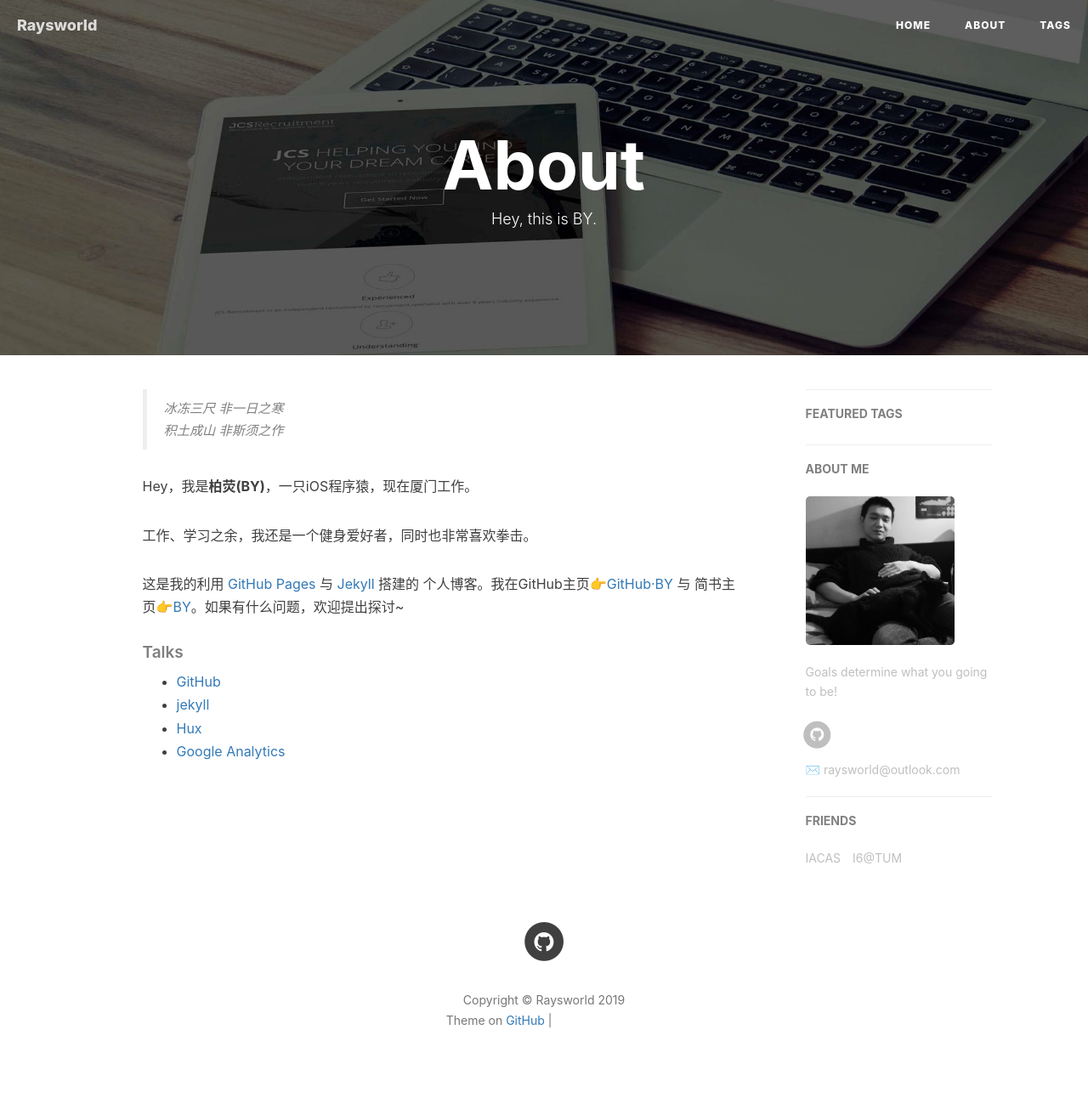
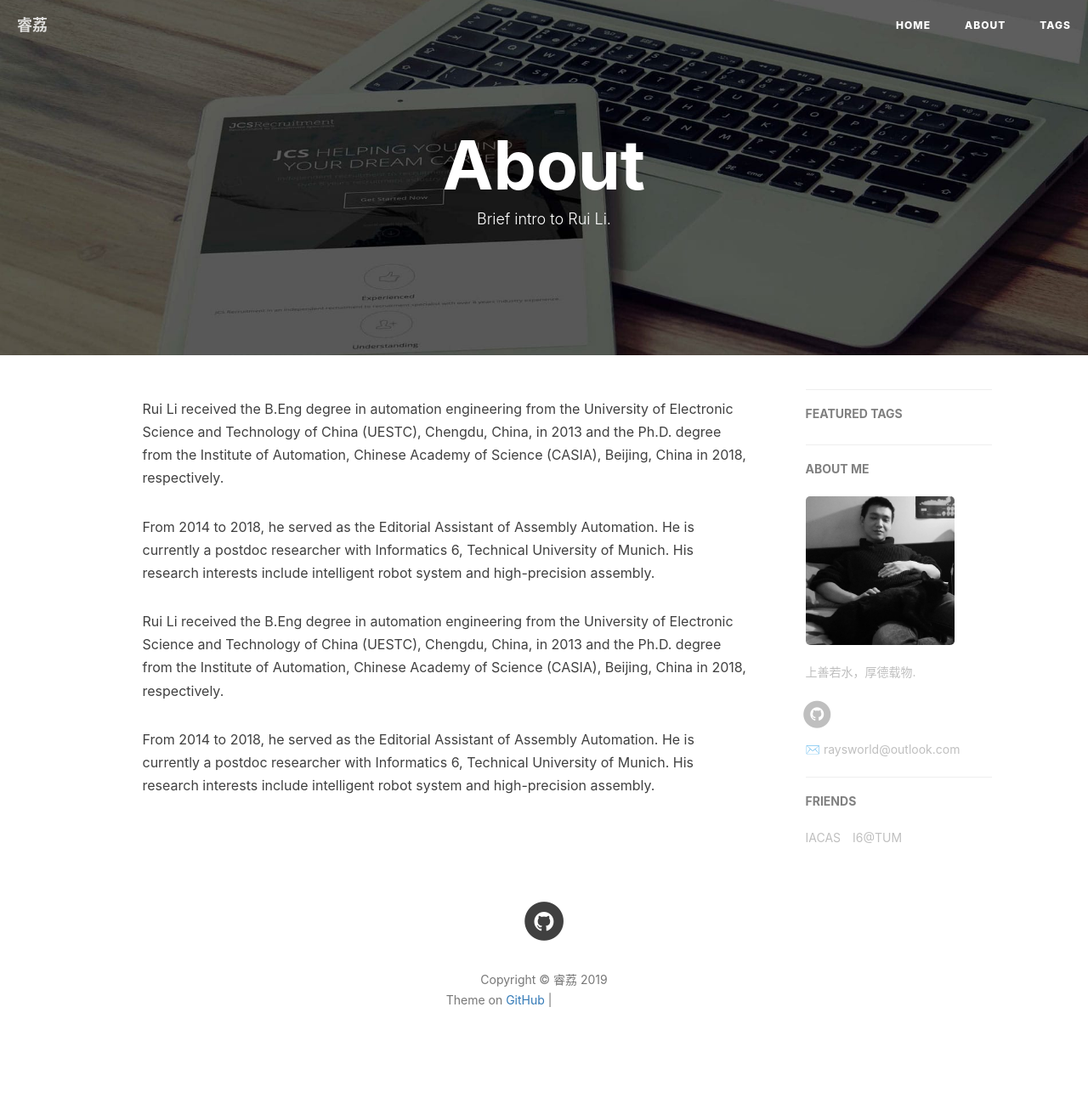
Before and after one commit to raysworld/raysworld.github.io, a Jekyll site: the page built from about.html, in a window 1280 px wide. Shown: the whole page at 85% size. Built offline with Jekyll 4.4.1, drawn with Linux system fonts in a browser that asks for light colours; nearby versions of some CDN libraries; comment, search, counter and statistics services are not loaded; after the commit the page ends 1281 px from its top, so only the background shows below that; grey boxes are pictures that could not be loaded.

Commit message:
update bio

```diff
--- a/_config.yml
+++ b/_config.yml
@@ -1,5 +1,5 @@
 # Site settings
-title: Raysworld
+title: 睿荔
 SEOTitle: Rui' s Blog
 header-img: img/post-bg-desk.jpg
 email: raysworld@outlook.com
@@ -11,7 +11,7 @@ github_repo: "https://github.com/raysworld/raysworld.github.io.git" # you code r
 
 # Sidebar settings
 sidebar: true                           # whether or not using Sidebar.
-sidebar-about-description: "Goals determine what you going to be!"
+sidebar-about-description: "上善若水，厚德载物."
 sidebar-avatar: /img/about-BY-gentle.jpg      # use absolute URL, seeing it's used in both `/` and `/about/`
 
 
--- a/about.html
+++ b/about.html
@@ -1,7 +1,7 @@
 ---
 layout: page
 title: "About"
-description: "Hey, this is BY."
+description: "Brief intro to Rui Li."
 header-img: "img/post-bg-rwd.jpg"
 ---
 
@@ -15,47 +15,18 @@ header-img: "img/post-bg-rwd.jpg"
 <div class="zh post-container">
 
     <!--copied from markdown -->
-    <blockquote><p>冰冻三尺 非一日之寒<br>
-    积土成山 非斯须之作</p></blockquote>
+    <p>Rui Li received the B.Eng degree in automation engineering from the University of Electronic Science and Technology of China (UESTC), Chengdu, China, in 2013 and the Ph.D. degree from the Institute of Automation, Chinese Academy of Science (CASIA), Beijing, China in 2018, respectively.</p>
+    <p>From 2014 to 2018, he served as the Editorial Assistant of Assembly Automation. He is currently a postdoc researcher with Informatics 6, Technical University of Munich. His research interests include intelligent robot system and high-precision assembly.</p>
 
-    <p>Hey，我是<strong>柏荧(BY)</strong>，一只iOS程序猿，现在厦门工作。</p>
-
-    <p>工作、学习之余，我还是一个健身爱好者，同时也非常喜欢拳击。</p>
-
-    <p>这是我的利用 <a href="https://pages.github.com/">GitHub Pages</a> 与 <a href="http://jekyll.com.cn/">Jekyll</a> 搭建的 个人博客。我在GitHub主页<a href="https://github.com/qiubaiying">👉GitHub·BY</a> 与 简书主页<a href="https://http://www.jianshu.com/u/e71990ada2fd">👉BY</a>。如果有什么问题，欢迎提出探讨~</p>
-
-    <p></p>
-
-    <h5>Talks</h5>
-
-    <ul>
-        <li><a href="https://github.com">GitHub</a></li>
-        <li><a href="http://jekyll.com.cn/">jekyll</a></li>
-        <li><a href="http://huangxuan.me/">Hux</a></li>
-        <li><a href="https://analytics.google.com/analytics">Google Analytics</a></li>
-    </ul>
 </div>
 
 <!-- English Version -->
-<!-- <div class="en post-container">
-    <blockquote><p>Yet another iOS Developer. <br>
-    Yet another Life-long Student.</p></blockquote>
+<div class="en post-container">
 
-    <p>Hi, I am <strong>Baiying Qiu</strong>，you can call me <strong>BY</strong>. I am an iOS software engineer and currently working in Xiamen</p>
+    <p>Rui Li received the B.Eng degree in automation engineering from the University of Electronic Science and Technology of China (UESTC), Chengdu, China, in 2013 and the Ph.D. degree from the Institute of Automation, Chinese Academy of Science (CASIA), Beijing, China in 2018, respectively.</p>
+    <p>From 2014 to 2018, he served as the Editorial Assistant of Assembly Automation. He is currently a postdoc researcher with Informatics 6, Technical University of Munich. His research interests include intelligent robot system and high-precision assembly.</p>
 
-    <p>This is my personal blog, through making Github Pages and Jekyll.My GitHub  👉 <a href="http://github.com/qiubaiying">Github·BY</a>.</p>
-
-    <p>I am a sports enthusiast, I like fitness, running and boxing.</p>
-
-    <h5>Talks</h5>
-
-    <ul>
-    <li><a href="https://github.com">GitHub</a></li>
-    <li><a href="http://jekyll.com.cn/">jekyll</a></li>
-    <li><a href="https://pages.github.com/">GitHub Pages</a></li>
-    <li><a href="https://qiubaiying.github.io">BY</a></li>
-    </ul>
-</div> -->
+</div>
 
 <!-- Handle Language Change -->
 <script type="text/javascript">
```
